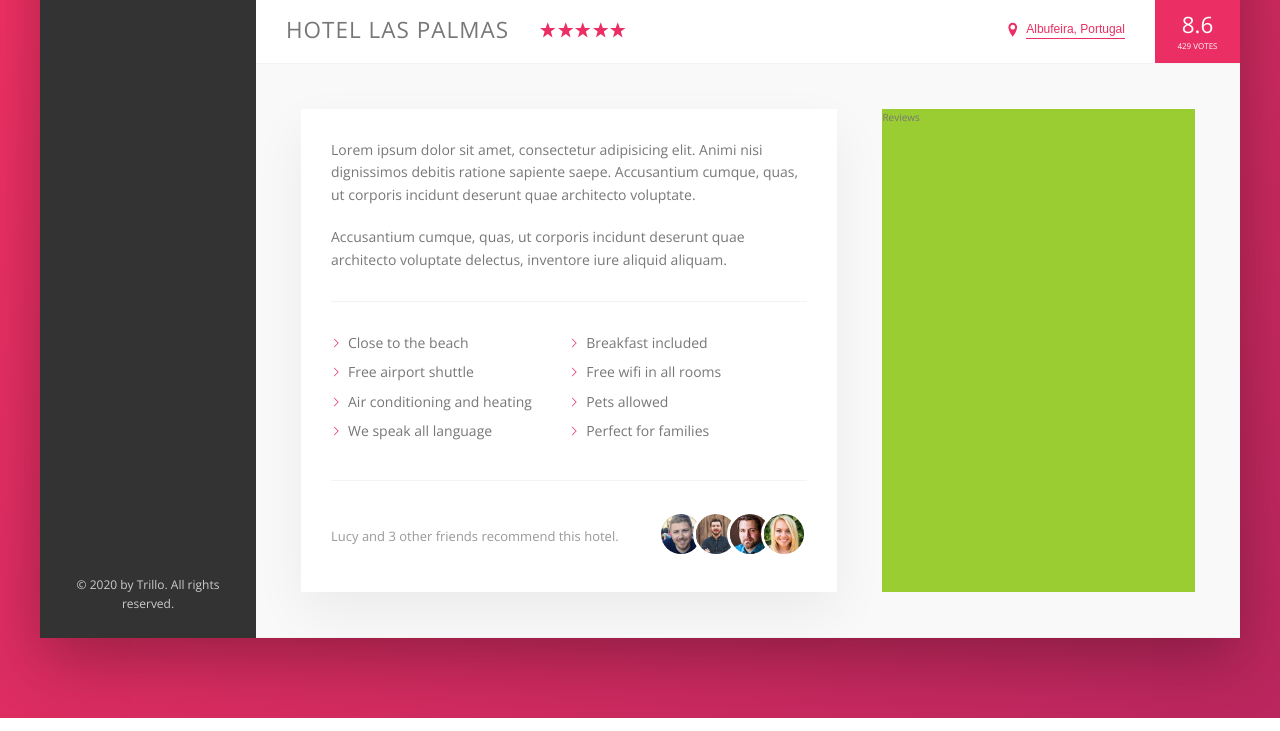
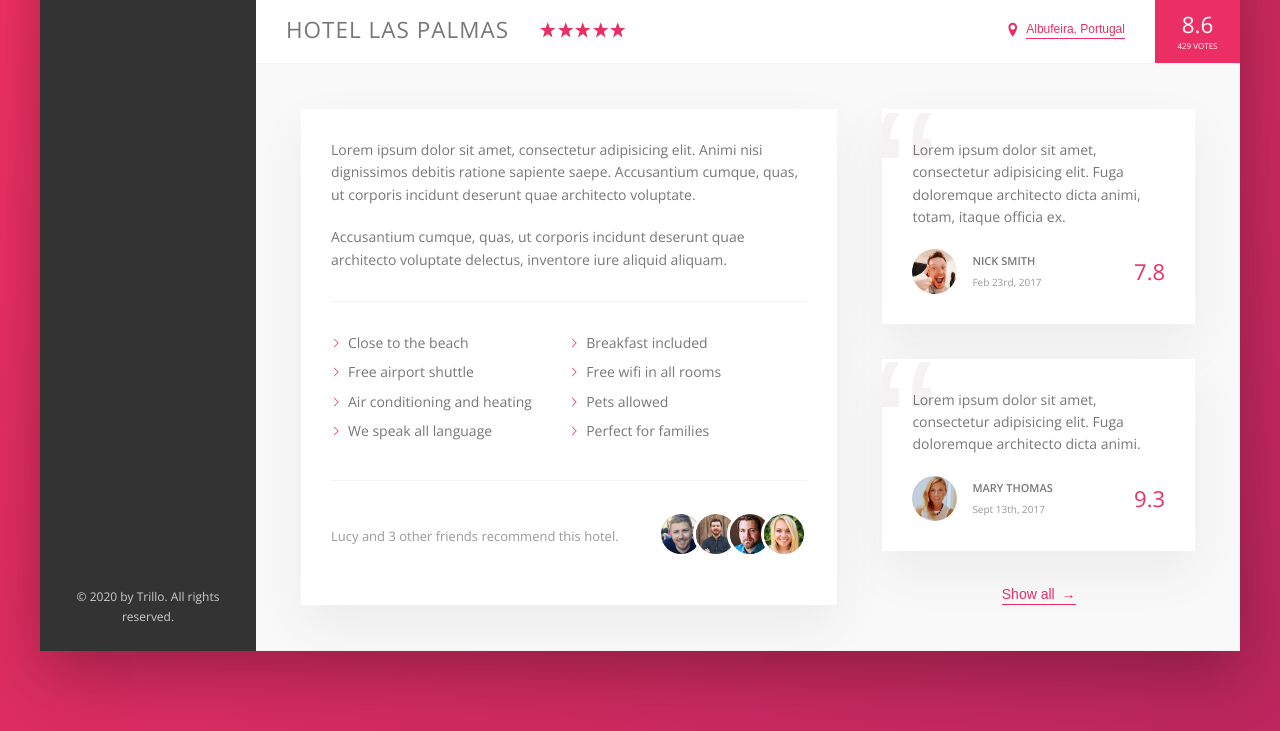
Before and after one commit to bulochkadmg/Trillo, a website: page index.html in a window 1280 px wide. Shown: the part 538-1269 px from the top of the page. Drawn offline with nearby package versions, Linux system fonts and the light colour scheme.

Commit message:
create reviews block

```diff
--- a/index.html
+++ b/index.html
@@ -173,7 +173,35 @@
                         </div>
 
                         <div class="user-reviews">
-                            Reviews
+                            <figure class="review">
+                                <blockquote class="review__text">
+                                    Lorem ipsum dolor sit amet, consectetur adipisicing elit. Fuga doloremque architecto dicta animi, totam, itaque officia ex.
+                                </blockquote>
+                                <figcaption class="review__user">
+                                    <img src="img/user-1.jpg" alt="User 1" class="review__photo">
+                                    <div class="review__user-box">
+                                        <p class="review__user-name">Nick Smith</p>
+                                        <p class="review__user-date">Feb 23rd, 2017</p>
+                                    </div>
+                                    <div class="review__rating">7.8</div>
+                                </figcaption>
+                            </figure>
+
+                            <figure class="review">
+                                <blockquote class="review__text">
+                                    Lorem ipsum dolor sit amet, consectetur adipisicing elit. Fuga doloremque architecto dicta animi.
+                                </blockquote>
+                                <figcaption class="review__user">
+                                    <img src="img/user-2.jpg" alt="User 2" class="review__photo">
+                                    <div class="review__user-box">
+                                        <p class="review__user-name">Mary Thomas</p>
+                                        <p class="review__user-date">Sept 13th, 2017</p>
+                                    </div>
+                                    <div class="review__rating">9.3</div>
+                                </figcaption>
+                            </figure>
+
+                            <button class="btn-inline">Show all <span>&rarr;</span></button>
                         </div>
                     </div>
 
@@ -183,4 +211,4 @@
     </body>
 </html>
 
-<!-- papka 7 video 17 -->
+<!-- papka 7 video 18 -->
--- a/sass/_components.scss
+++ b/sass/_components.scss
@@ -269,8 +269,17 @@
     cursor: pointer;
     transition: all .2s;
 
+    & span {
+        margin-left: 3px;
+        transition: margin-left .2s;
+    }
+
     &:hover {
         color: var(--color-grey-dark-1);
+
+        span {
+            margin-left: 8px;
+        }
     }
 
     &:focus {
@@ -368,3 +377,66 @@
         }
     }
 }
+
+///////////////////////////////////////////////////////////
+// REVIEWS
+.review {
+    background-color: #fff;
+    box-shadow: var(--shadow-light);
+    padding: 3rem;
+    margin-bottom: 3.5rem;
+    position: relative;
+    overflow: hidden;
+
+    &__text {
+        margin-bottom: 2rem;
+        z-index: 10;
+        position: relative;
+    }
+
+    &__user {
+        display: flex;
+        align-items: center;
+    }
+
+    &__photo {
+        height: 4.5rem;
+        width: 4.5rem;
+        border-radius: 50%;
+        margin-right: 1.5rem;
+    }
+
+    &__user-box {
+        margin-right: auto;
+    }
+
+    &__user-name {
+        font-size: 1.1rem;
+        font-weight: 600;
+        text-transform: uppercase;
+        margin-bottom: .4rem;
+    }
+
+    &__user-date {
+        font-size: 1rem;
+        color: var(--color-grey-dark-3);
+    }
+
+    &__rating {
+        color: var(--color-primary);
+        font-size: 2.2rem;
+        font-weight: 300;
+    }
+
+    &::before {
+        content: "\201C";
+        position: absolute;
+        top: -2.75rem;
+        left: -1rem;
+        line-height: 1;
+        font-size: 20rem;
+        color: var(--color-grey-light-2);
+        font-family: sans-serif;
+        z-index: 1;
+    }
+}
--- a/sass/_layout.scss
+++ b/sass/_layout.scss
@@ -39,6 +39,7 @@
 }
 
 .detail {
+    font-size: 1.4rem;
     display: flex;
     padding: 4.5rem;
     background-color: var(--color-grey-light-1);
@@ -46,7 +47,6 @@
 }
 
 .description {
-    font-size: 1.4rem;
     background-color: #fff;
     box-shadow: var(--shadow-light);
     padding: 3rem;
@@ -55,6 +55,8 @@
 }
 
 .user-reviews {
-    background-color: yellowgreen;
     flex: 1;
+    display: flex;
+    flex-direction: column;
+    align-items: center;
 }
```
Also changed, not shown: css/style.css.
